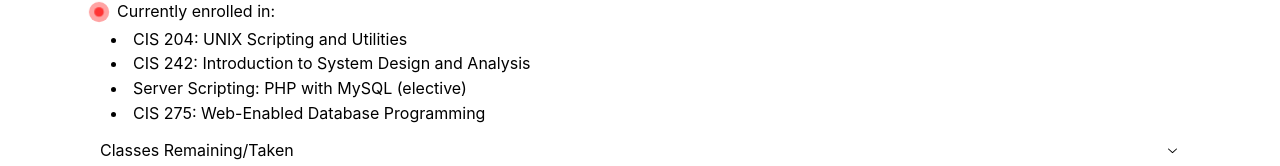
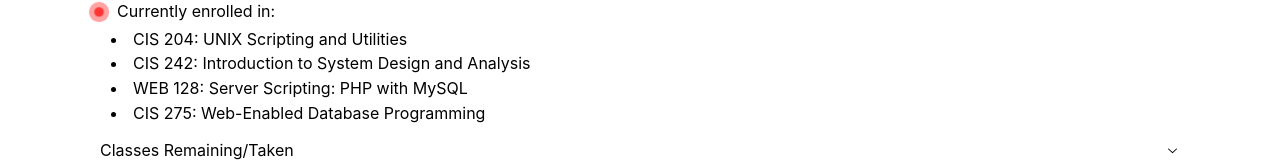
Before and after one commit to Jufrench/ju4, a Next.js app: page / in a window 1280 px wide. Shown: the part 726-892 px from the top of the page. Built offline with nearby package versions, Linux system fonts and the light colour scheme.

Commit message:
Update course title

```diff
--- a/src/pages/index.tsx
+++ b/src/pages/index.tsx
@@ -161,7 +161,7 @@ const Hero = () => {
     height: '400px',
   };
 
-  console.log('%cuse grid rows for skills section', 'color:tomato')
+  // console.log('%cuse grid rows for skills section', 'color:tomato')
 
   return (
     <Center component="section">
@@ -195,7 +195,7 @@ const Hero = () => {
 const currentlyEnrolled = [
   'CIS 204: UNIX Scripting and Utilities',
   'CIS 242: Introduction to System Design and Analysis',
-  'Server Scripting: PHP with MySQL (elective)',
+  'WEB 128: Server Scripting: PHP with MySQL',
   'CIS 275: Web-Enabled Database Programming'
 ];
 const classesRemaining = [
```
